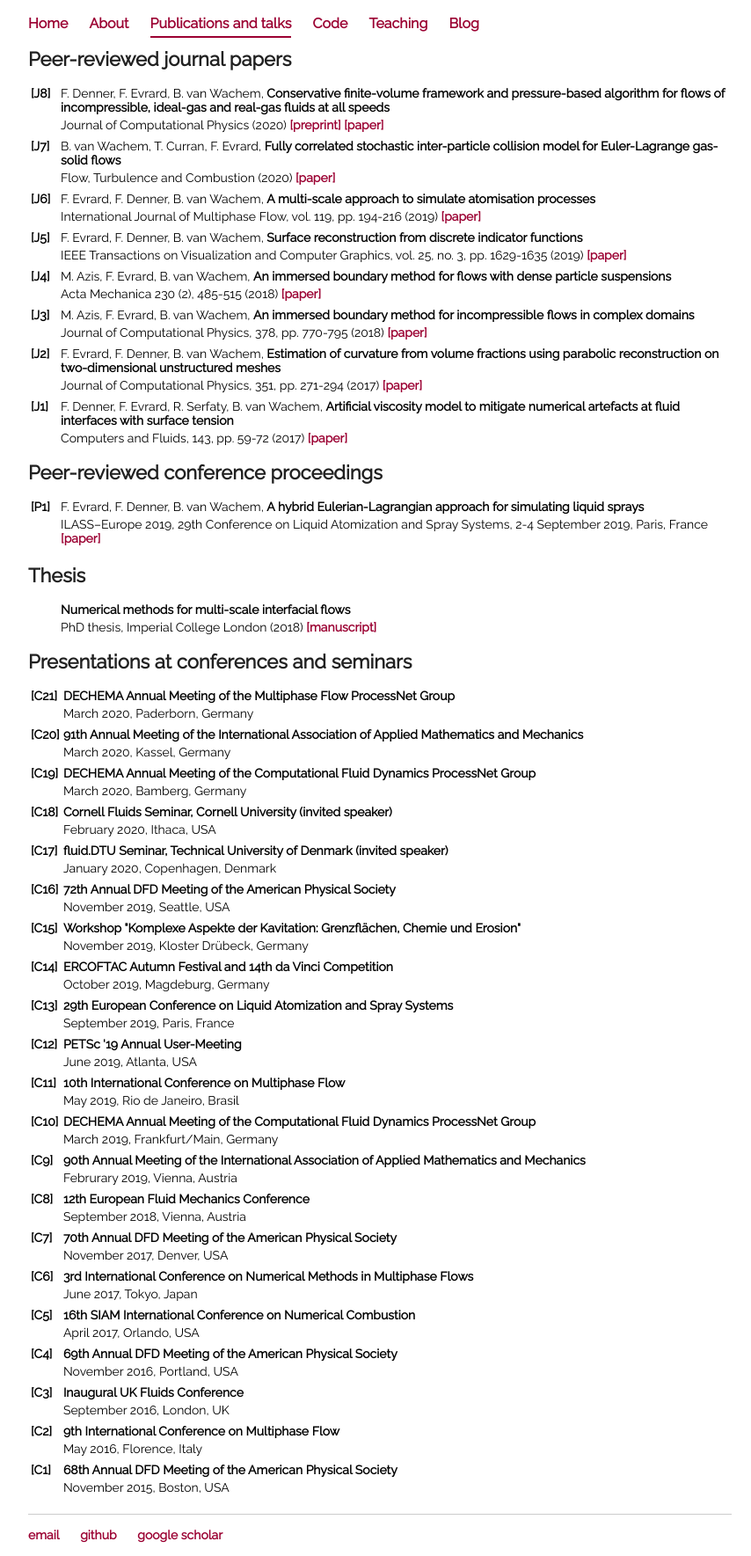
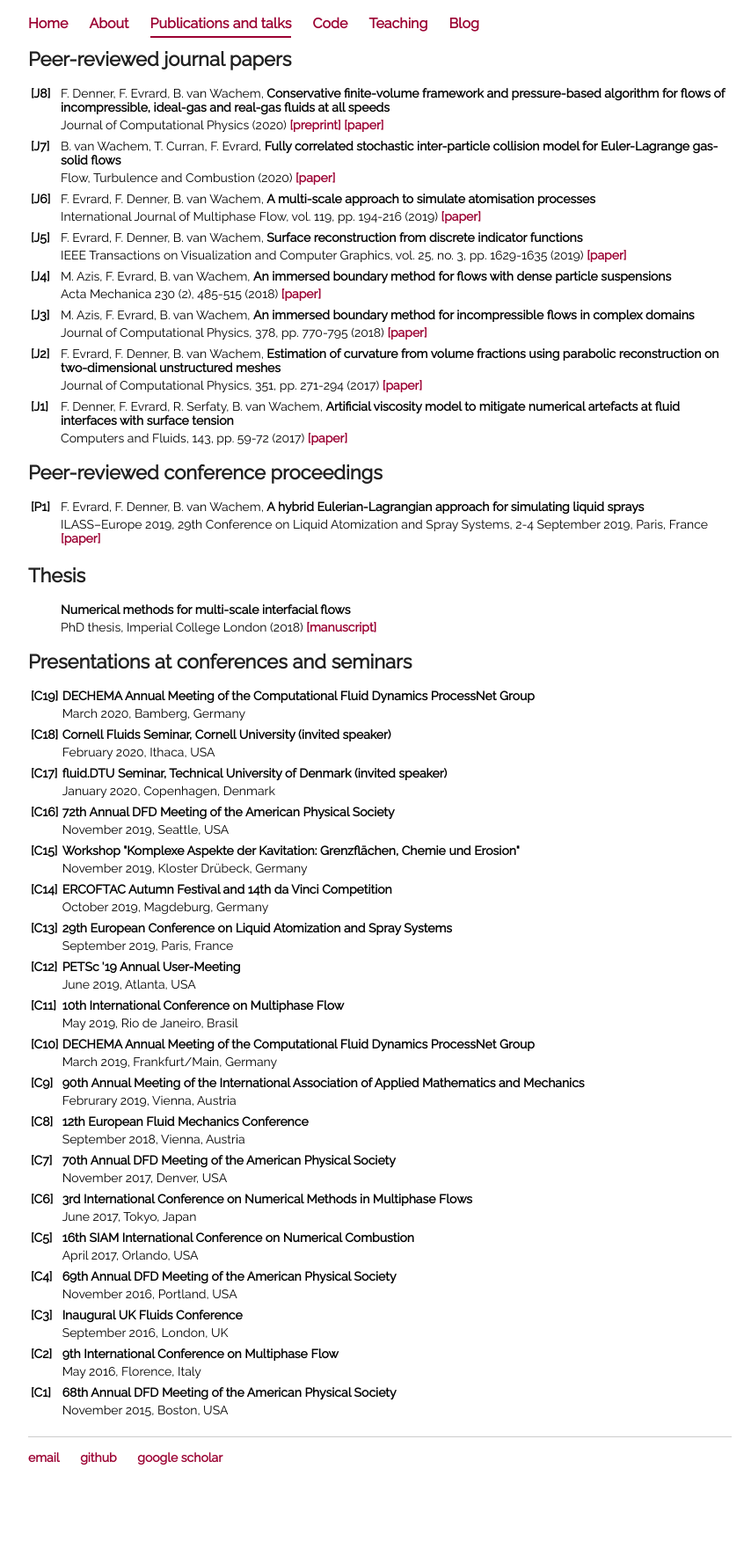
Before and after one commit to fabienevrard/fabienevrard.github.io, a Jekyll site: the page built from publications/index.html, in a window 1280 px wide. Shown: the whole page at 88% size, without its empty margins (208-1062 px from the left). Built offline with Jekyll 4.4.1, drawn with Linux system fonts in a browser that asks for light colours; after the commit the page ends 1681 px from its top, so only the background shows below that.

Commit message:
Update index.html

```diff
--- a/publications/index.html
+++ b/publications/index.html
@@ -116,7 +116,7 @@ volume fractions using parabolic reconstruction on two-dimensional unstructured
 	<table style="width:100%; vertical-align: top; text-align: left;">
 		 <col width=4%>
 		 <col width=95%>
-		 <tr>
+<!-- 		 <tr>
 			 <td><b>[C21]</b></td>
 			 <td><b>DECHEMA Annual Meeting of the Multiphase Flow ProcessNet Group</b></td>
 		 </tr>
@@ -133,7 +133,7 @@ volume fractions using parabolic reconstruction on two-dimensional unstructured
 			 <td></td>
 			 <td>March 2020, Kassel, Germany</td>
 		 </tr>
-		 <tr><td></td><td></td></tr>
+		 <tr><td></td><td></td></tr> -->
 		 <tr>
 			 <td><b>[C19]</b></td>
 			 <td><b>DECHEMA Annual Meeting of the Computational Fluid Dynamics ProcessNet Group</b></td>
```
